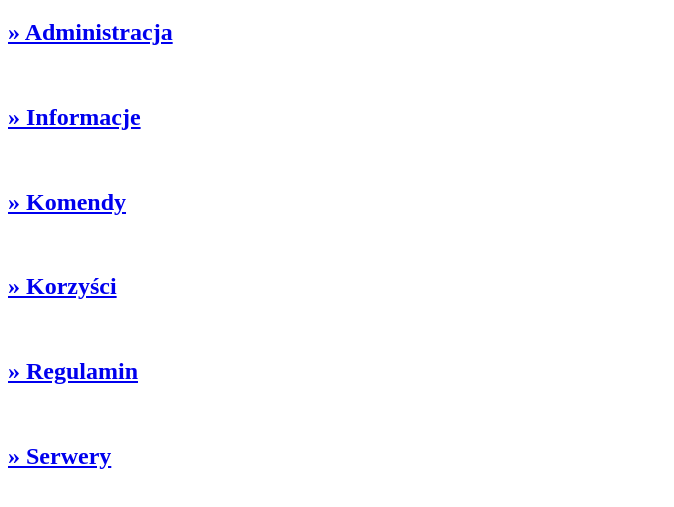
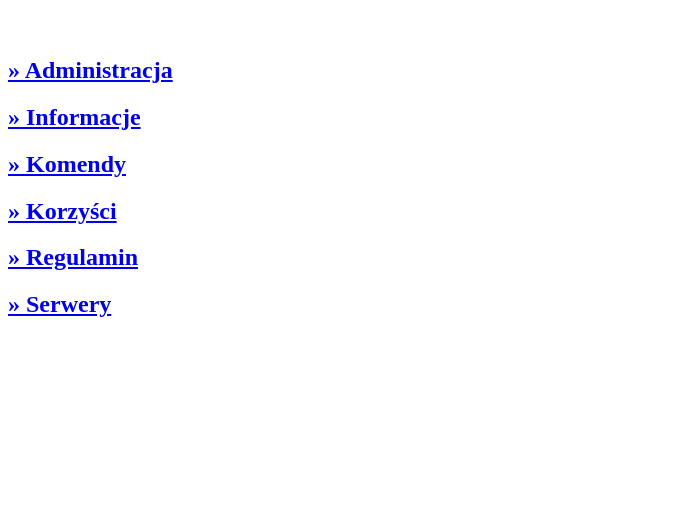
Before and after one commit to MedievalFortress/odswiezone-strony-medi, a plain HTML site: page index.html in a window 1280 px wide. Shown: the part 61-568 px from the top of the page, without its empty margins (0-674 px from the left). Drawn offline with Linux system fonts and the light colour scheme.

Commit message:
Update index.html

```diff
--- a/index.html
+++ b/index.html
@@ -6,13 +6,13 @@
 		<title>Odświeżone Strony Medieval Fortress</title>
 	</head>
 	<body>
-<h1>Odświeżone strony MEDIEVAL FORTRESS</h1>
+<h1>Odświeżone strony MEDIEVAL FORTRESS</h1><br/>
 
-<h2><a href="http://medievalfortress.github.io/odswiezone-strony-medi/admini.html">» Administracja</a></h2><br/>
-<h2><a href="http://medievalfortress.github.io/odswiezone-strony-medi/informacje.html">» Informacje</a></h2><br/>
-<h2><a href="http://medievalfortress.github.io/odswiezone-strony-medi/komendy.html">» Komendy</a></h2><br/>
-<h2><a href="http://medievalfortress.github.io/odswiezone-strony-medi/korzysci.html">» Korzyści</a></h2><br/>
-<h2><a href="http://medievalfortress.github.io/odswiezone-strony-medi/regulamin.html">» Regulamin</a></h2><br/>
+<h2><a href="http://medievalfortress.github.io/odswiezone-strony-medi/admini.html">» Administracja</a></h2>
+<h2><a href="http://medievalfortress.github.io/odswiezone-strony-medi/informacje.html">» Informacje</a></h2>
+<h2><a href="http://medievalfortress.github.io/odswiezone-strony-medi/komendy.html">» Komendy</a></h2>
+<h2><a href="http://medievalfortress.github.io/odswiezone-strony-medi/korzysci.html">» Korzyści</a></h2>
+<h2><a href="http://medievalfortress.github.io/odswiezone-strony-medi/regulamin.html">» Regulamin</a></h2>
 <h2><a href="http://medievalfortress.github.io/odswiezone-strony-medi/serwery.html">» Serwery</a></h2>
 
   </body>
```
